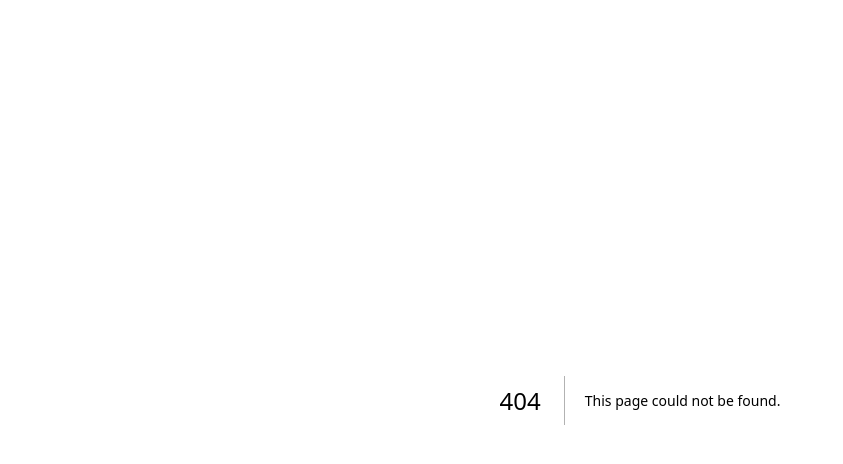
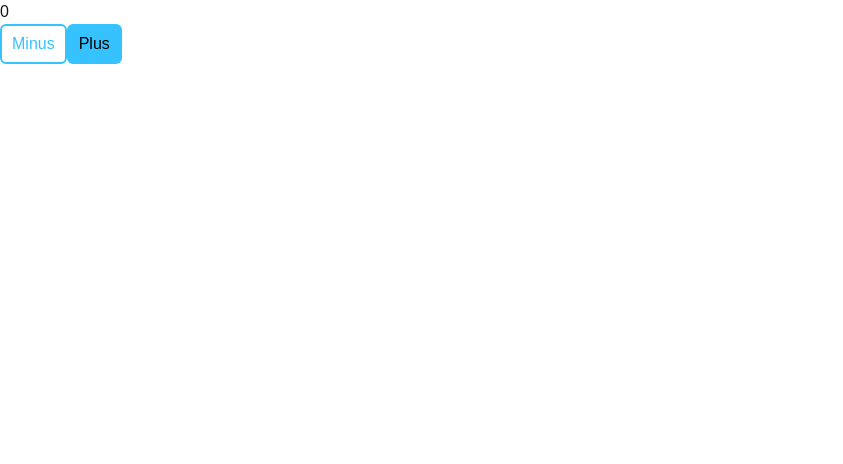
Before and after one commit to joeyprint/wongnok-nextjs-concept, a Next.js app: page /state in a window 1280 px wide. Before the commit this address had no page. Shown: the top 464 px of the page, without its empty margins (0-843 px from the left). Built offline with nearby package versions, Linux system fonts and the light colour scheme.

Commit message:
change to state page

```diff
--- a/app/recipes/page.tsx
+++ /dev/null
@@ -1,24 +0,0 @@
-"use client";
-
-import { Button } from "@/components/bases";
-import { useState } from "react";
-
-const RecipePage = () => {
-  const [count, setCount] = useState(0);
-
-  return (
-    <div>
-      <Button variant="contained" onClick={() => setCount(count + 1)}>
-        Contained
-      </Button>
-      <Button variant="outlined" onClick={() => console.log("OUTLINED BUTTON")}>
-        Outlined
-      </Button>
-      <Button variant="text" onClick={() => console.log("TEXT BUTTON")}>
-        Text
-      </Button>
-    </div>
-  );
-};
-
-export default RecipePage;
--- /dev/null
+++ b/app/state/page.tsx
@@ -0,0 +1,22 @@
+"use client";
+
+import { Button } from "@/components/bases";
+import { useState } from "react";
+
+const StatePage = () => {
+  const [count, setCount] = useState(0);
+
+  return (
+    <div>
+      <p>{count}</p>
+      <Button variant="outlined" onClick={() => setCount(count - 1)}>
+        Minus
+      </Button>
+      <Button variant="contained" onClick={() => setCount(count + 1)}>
+        Plus
+      </Button>
+    </div>
+  );
+};
+
+export default StatePage;
```
